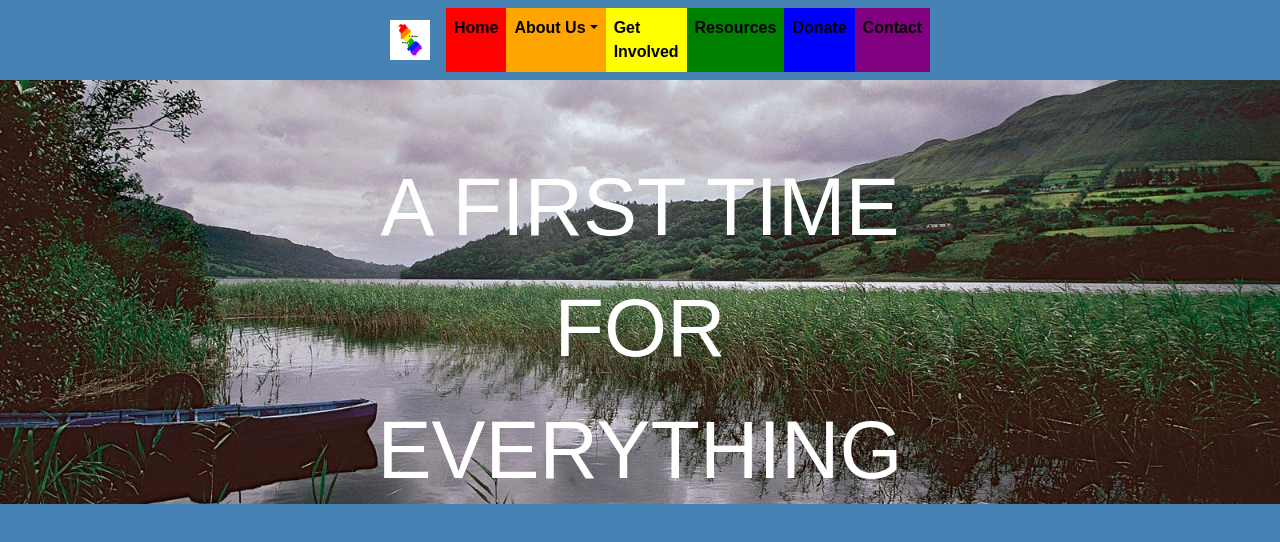
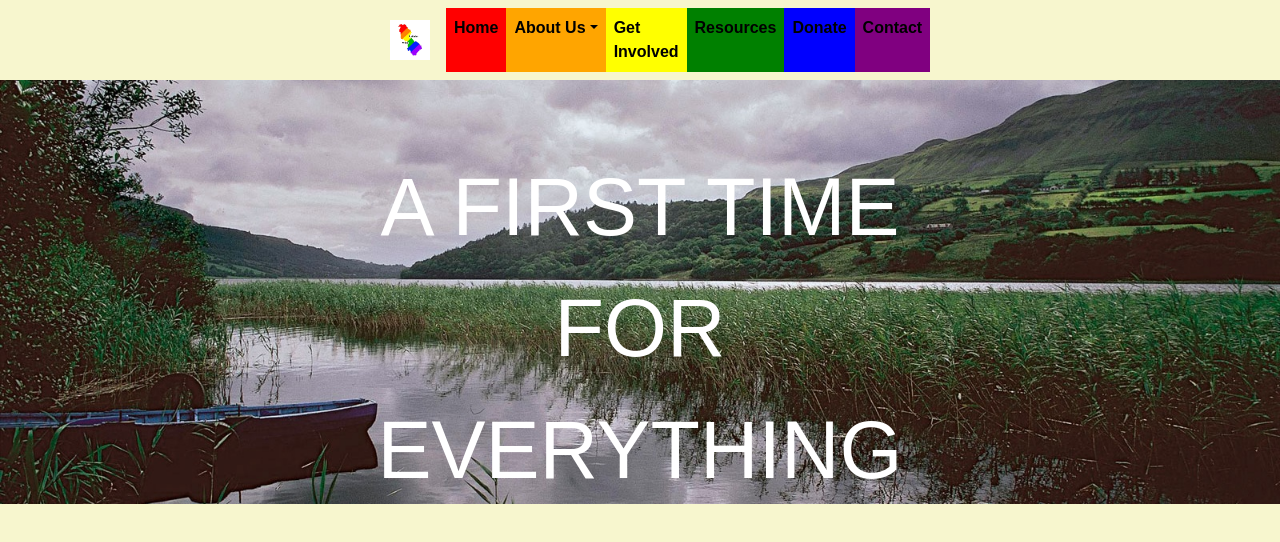
Before and after one commit to Jacobs1986/leitrim-pride, a React (Create React App) app in the folder client/: page / in a window 1280 px wide. Shown: the top 542 px of the page. Built offline with nearby package versions, Linux system fonts and the light colour scheme.

Commit message:
Update App.css

```diff
--- a/client/src/App.css
+++ b/client/src/App.css
@@ -1,7 +1,7 @@
 body {
     font-family: Arial, Arial, Helvetica, sans-serif !important;
-    background-color: steelblue !important;
-    color: white !important;
+    background-color: rgb(247, 246, 206) !important;
+    color: rgb(3, 51, 8) !important;
 }
 
 p {
```
